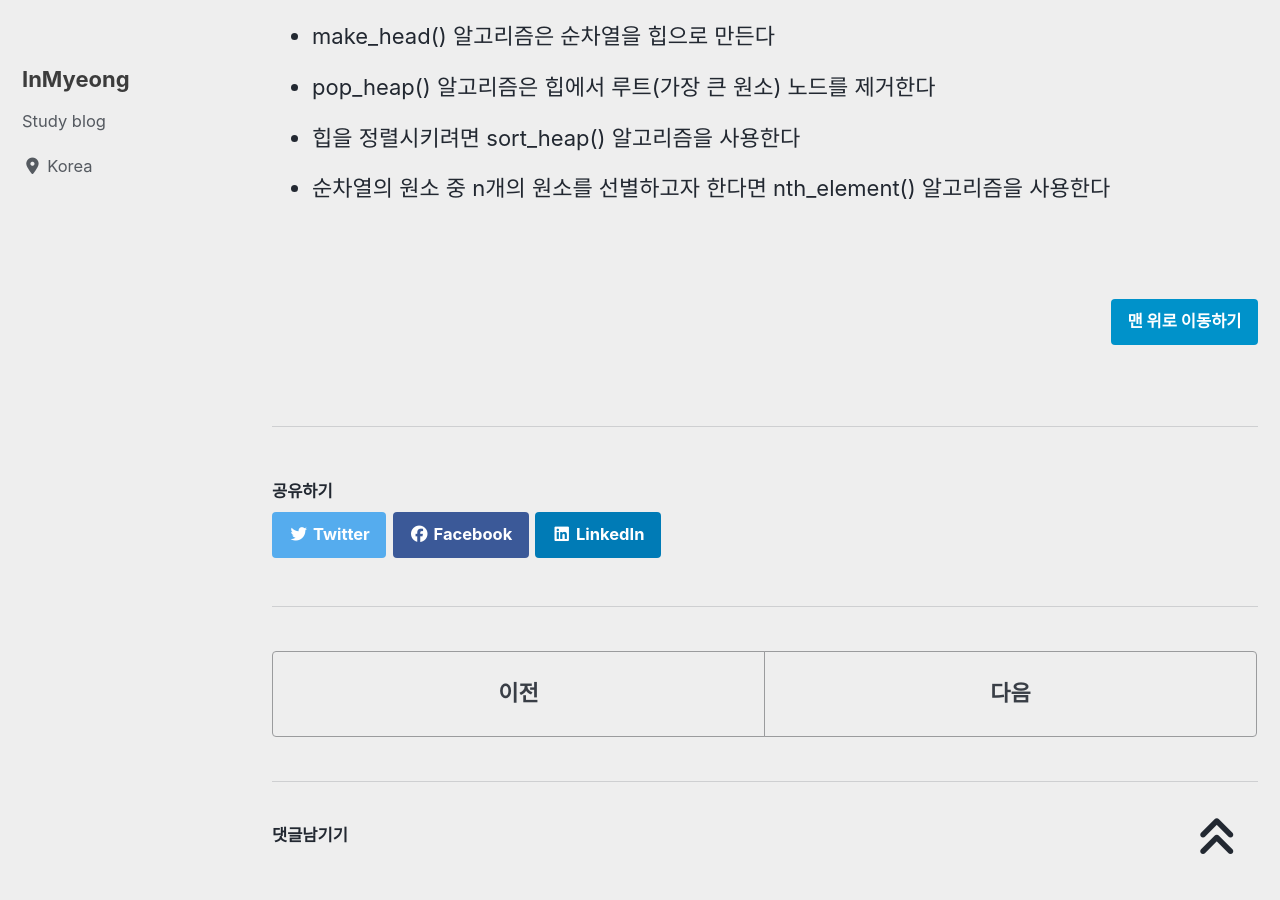
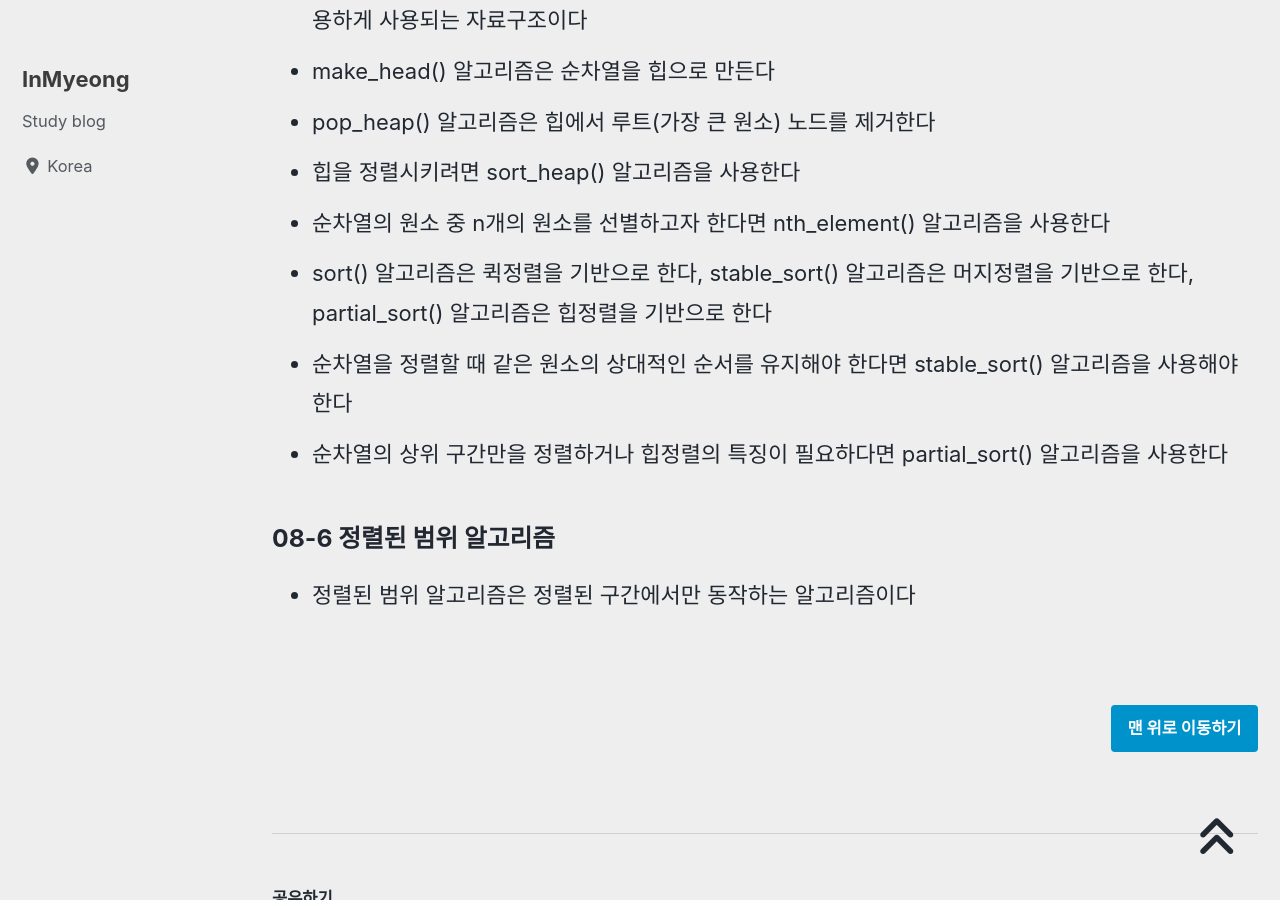
Before and after one commit to devMyeong/devMyeong.github.io, a Jekyll site: the page built from _posts/stl/2021-08-12-cpp-stl.md, in a window 1280 px wide and 900 px high, scrolled down 20360 px. Built offline with Jekyll 4.4.1, drawn with Linux system fonts in a browser that asks for light colours; cached includes are drawn as plain includes; nearby versions of some CDN libraries; some web fonts are replaced; comment, search, counter and statistics services are not loaded.

Commit message:
update stl chapter 08-6

```diff
--- a/_posts/stl/2021-08-12-cpp-stl.md
+++ b/_posts/stl/2021-08-12-cpp-stl.md
@@ -340,6 +340,12 @@ lt.remove_if(Predicate); // 이와 같이 조건자가 참인 모든 원소를
 - pop_heap() 알고리즘은 힙에서 루트(가장 큰 원소) 노드를 제거한다
 - 힙을 정렬시키려면 sort_heap() 알고리즘을 사용한다
 - 순차열의 원소 중 n개의 원소를 선별하고자 한다면 nth_element() 알고리즘을 사용한다
+- sort() 알고리즘은 퀵정렬을 기반으로 한다, stable_sort() 알고리즘은 머지정렬을 기반으로 한다, partial_sort() 알고리즘은 힙정렬을 기반으로 한다
+- 순차열을 정렬할 때 같은 원소의 상대적인 순서를 유지해야 한다면 stable_sort() 알고리즘을 사용해야 한다
+- 순차열의 상위 구간만을 정렬하거나 힙정렬의 특징이 필요하다면 partial_sort() 알고리즘을 사용한다
+
+### 08-6 정렬된 범위 알고리즘
+- 정렬된 범위 알고리즘은 정렬된 구간에서만 동작하는 알고리즘이다
 
 <br>
 
```
